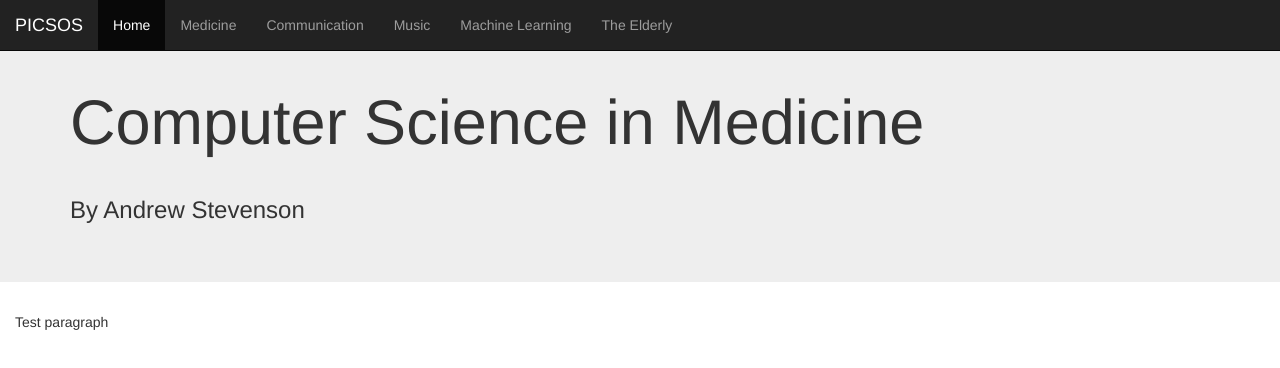
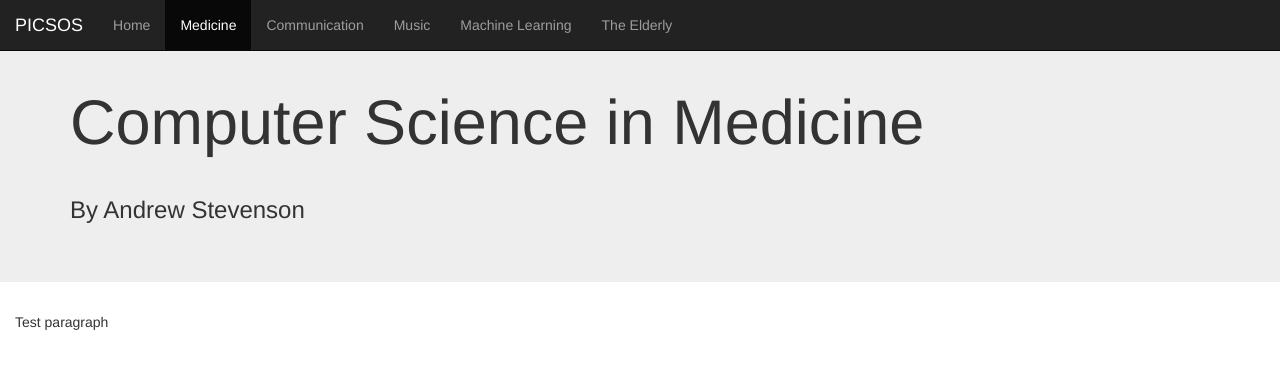
Before and after one commit to LukeJStuart/progproj1, a plain HTML site: page AndrewPage.html in a window 1280 px wide. Drawn offline with nearby package versions, Linux system fonts and the light colour scheme.

Commit message:
Fixed active property of nav bar on Andrews Page

```diff
--- a/AndrewPage.html
+++ b/AndrewPage.html
@@ -17,8 +17,8 @@
 				<a class="navbar-brand" href="index.html">PICSOS</a>
    			</div>
 			<ul class="nav navbar-nav">
-				<li class="active"><a href="index.html">Home</a></li>
-				<li><a href="AndrewPage.html">Medicine</a></li>
+				<li><a href="index.html">Home</a></li>
+				<li class="active"><a href="AndrewPage.html">Medicine</a></li>
 				<li><a href="LisaPage.html">Communication</a></li>
 				<li><a href="AidanPage.html">Music</a></li>
 				<li><a href="DomPage.html">Machine Learning</a></li>
```
